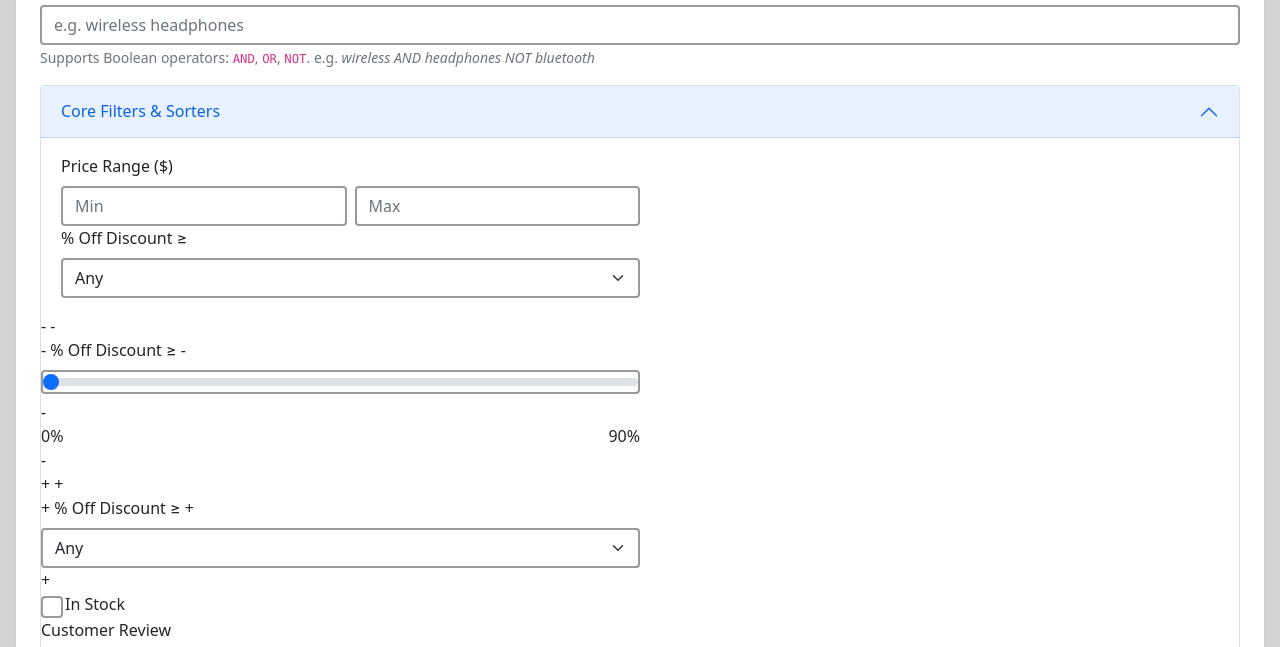
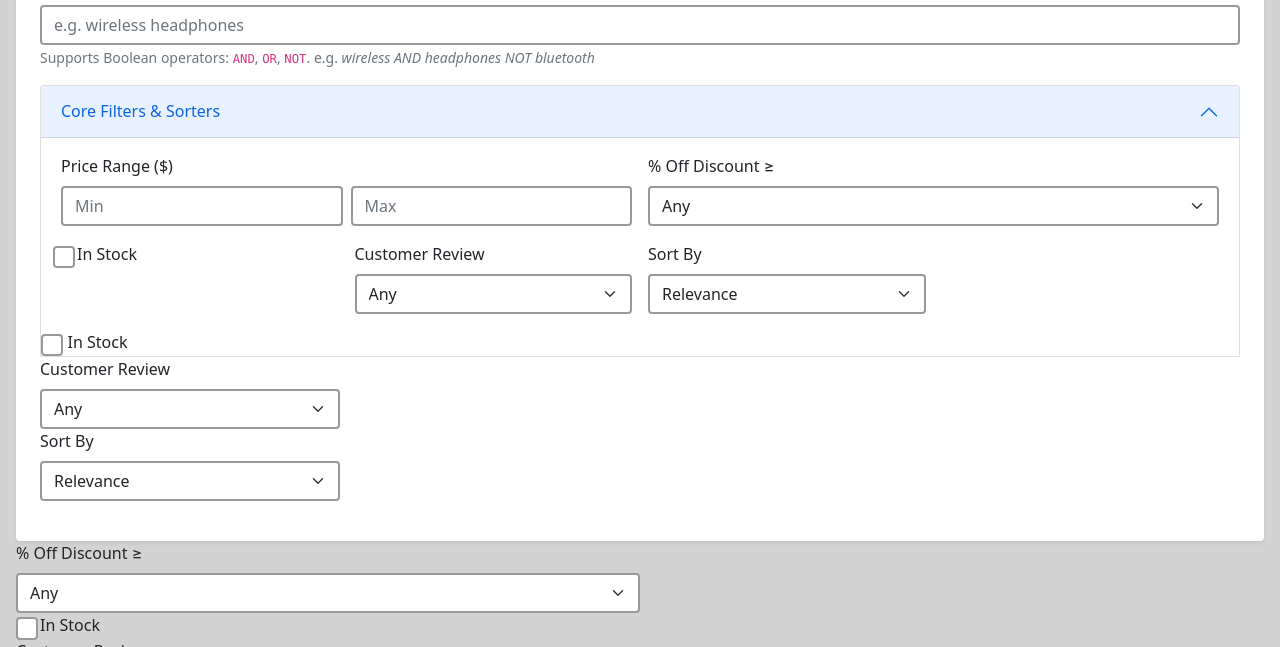
Before and after one commit to FortressVM/amazon-super-search, a plain HTML site: page index.html in a window 1280 px wide. Shown: the part 139-786 px from the top of the page. Drawn offline with nearby package versions, Linux system fonts and the light colour scheme.

Commit message:
Update index.html

```diff
--- a/index.html
+++ b/index.html
@@ -79,8 +79,6 @@
     e.g. <em>wireless AND headphones NOT bluetooth</em>
   </small>
 </div>
-
-
       <!-- Core Filters & Sorters -->
       <div class="accordion mb-3" id="accordionCore">
         <div class="accordion-item">
@@ -91,6 +89,7 @@
           </h2>
           <div id="collapseCore" class="accordion-collapse collapse show" data-bs-parent="#accordionCore">
   <div class="accordion-body">
+    <div class="row g-3">
       <!-- Price Range -->
       <div class="col-12 col-md-6">
         <label class="form-label">Price Range ($)</label>
@@ -103,6 +102,89 @@
                  name="max-price" placeholder="Max">
         </div>
       </div>
+
+      <!-- Discount Dropdown -->
+      <div class="col-12 col-md-6">
+        <label class="form-label">% Off Discount ≥</label>
+        <select class="form-select" name="percent-off">
+          <option value="">Any</option>
+          <option value="0">0%</option>
+          <option value="5">5%</option>
+          <option value="10">10%</option>
+          <!-- etc… -->
+          <option value="90">90%</option>
+        </select>
+      </div>
+
+      <!-- In Stock -->
+      <div class="col-6 col-md-3 form-check">
+        <input class="form-check-input" type="checkbox" name="in-stock" id="inStock">
+        <label class="form-check-label" for="inStock">In Stock</label>
+      </div>
+
+      <!-- Customer Review -->
+      <div class="col-6 col-md-3">
+        <label class="form-label">Customer Review</label>
+        <select class="form-select" name="min-rating">
+          <option value="">Any</option>
+          <option>4 ★ & up</option>
+          <option>3 ★ & up</option>
+          <option>2 ★ & up</option>
+          <option>1 ★ & up</option>
+        </select>
+      </div>
+
+      <!-- Sort By -->
+      <div class="col-6 col-md-3">
+        <label class="form-label">Sort By</label>
+        <select class="form-select" name="sort">
+          <option value="">Relevance</option>
+          <option value="price-asc-rank">Price: Low to High</option>
+          <option value="price-desc-rank">Price: High to Low</option>
+          <option value="date-desc-rank">Newest Arrivals</option>
+          <option value="discount-percent-desc-rank">Greatest Discount</option>
+        </select>
+      </div>
+    </div>
+  </div>
+</div>
+
+        <input
+          class="form-check-input"
+          type="checkbox"
+          name="in-stock"
+          id="inStock"
+        >
+        <label class="form-check-label" for="inStock">In Stock</label>
+      </div>
+
+      <!-- Customer Review -->
+      <div class="col-6 col-md-3">
+        <label class="form-label">Customer Review</label>
+        <select class="form-select" name="min-rating">
+          <option value="">Any</option>
+          <option>4 ★ & up</option>
+          <option>3 ★ & up</option>
+          <option>2 ★ & up</option>
+          <option>1 ★ & up</option>
+        </select>
+      </div>
+
+      <!-- Sort By -->
+      <div class="col-6 col-md-3">
+        <label class="form-label">Sort By</label>
+        <select class="form-select" name="sort">
+          <option value="">Relevance</option>
+          <option value="price-asc-rank">Price: Low to High</option>
+          <option value="price-desc-rank">Price: High to Low</option>
+          <option value="date-desc-rank">Newest Arrivals</option>
+          <option value="discount-percent-desc-rank">Greatest Discount</option>
+        </select>
+      </div>
+    </div>
+  </div>
+</div>
+
   <!-- Discount Dropdown -->
   <div class="col-12 col-md-6">
     <label class="form-label">% Off Discount ≥</label>
@@ -114,42 +196,6 @@
       <option value="90">90%</option>
     </select>
 </div>
-</div>
--   <!-- Discount Slider -->
--   <div class="col-12 col-md-6">
--     <label class="form-label">% Off Discount ≥</label>
--     <input type="range" class="form-range" min="0" max="90" step="5" value="0"
--            name="percent-off"
--            oninput="this.nextElementSibling.innerText=this.value+'%';">
--     <div class="slider-label"><span>0%</span><span>90%</span></div>
--   </div>
-+   <!-- Discount Dropdown -->
-+   <div class="col-12 col-md-6">
-+     <label class="form-label">% Off Discount ≥</label>
-+     <select class="form-select" name="percent-off">
-+       <option value="">Any</option>
-+       <option value="0">0%</option>
-+       <option value="5">5%</option>
-+       <option value="10">10%</option>
-+       <option value="15">15%</option>
-+       <option value="20">20%</option>
-+       <option value="25">25%</option>
-+       <option value="30">30%</option>
-+       <option value="35">35%</option>
-+       <option value="40">40%</option>
-+       <option value="45">45%</option>
-+       <option value="50">50%</option>
-+       <option value="55">55%</option>
-+       <option value="60">60%</option>
-+       <option value="65">65%</option>
-+       <option value="70">70%</option>
-+       <option value="75">75%</option>
-+       <option value="80">80%</option>
-+       <option value="85">85%</option>
-+       <option value="90">90%</option>
-+     </select>
-+   </div>
-
                 <div class="col-6 col-md-3 form-check">
                   <input class="form-check-input" type="checkbox" name="in-stock" id="inStock">
                   <label class="form-check-label" for="inStock">In Stock</label>
```
Lines whose indentation alone changed are shown as unchanged.
